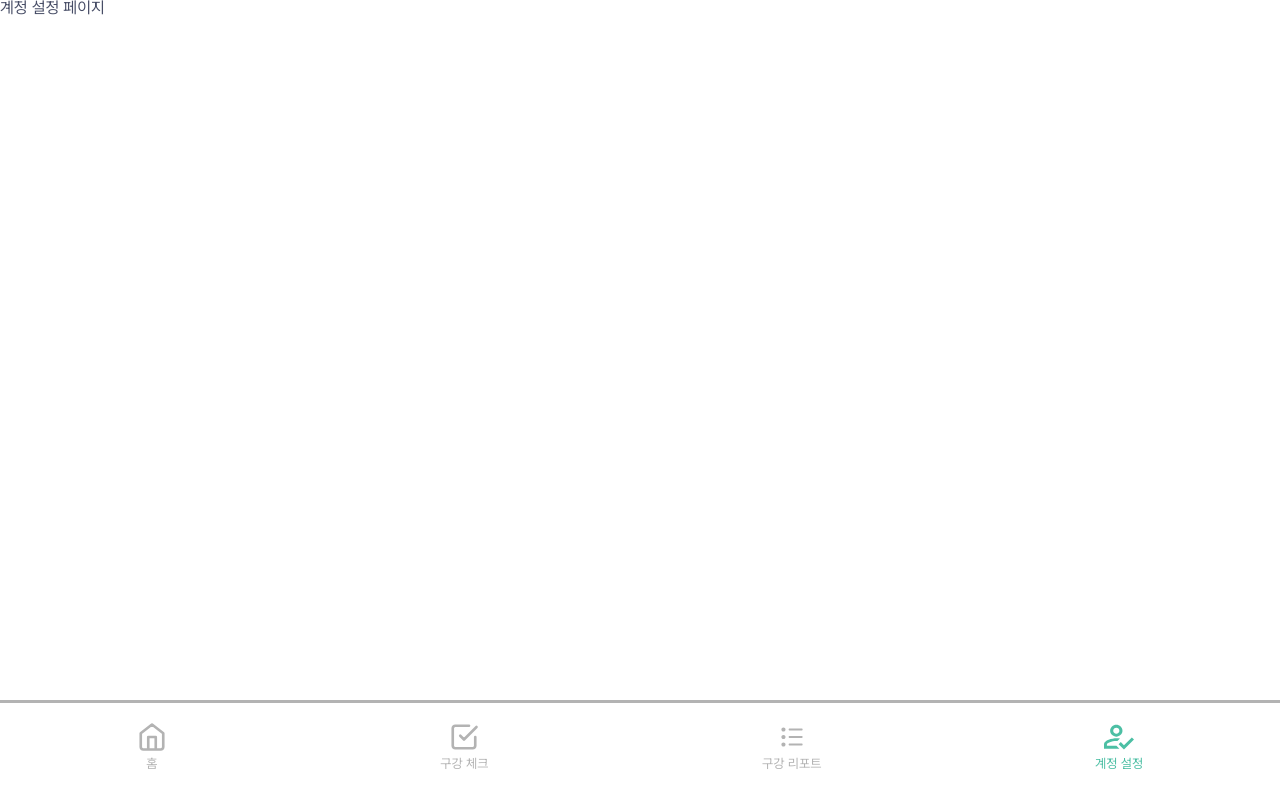
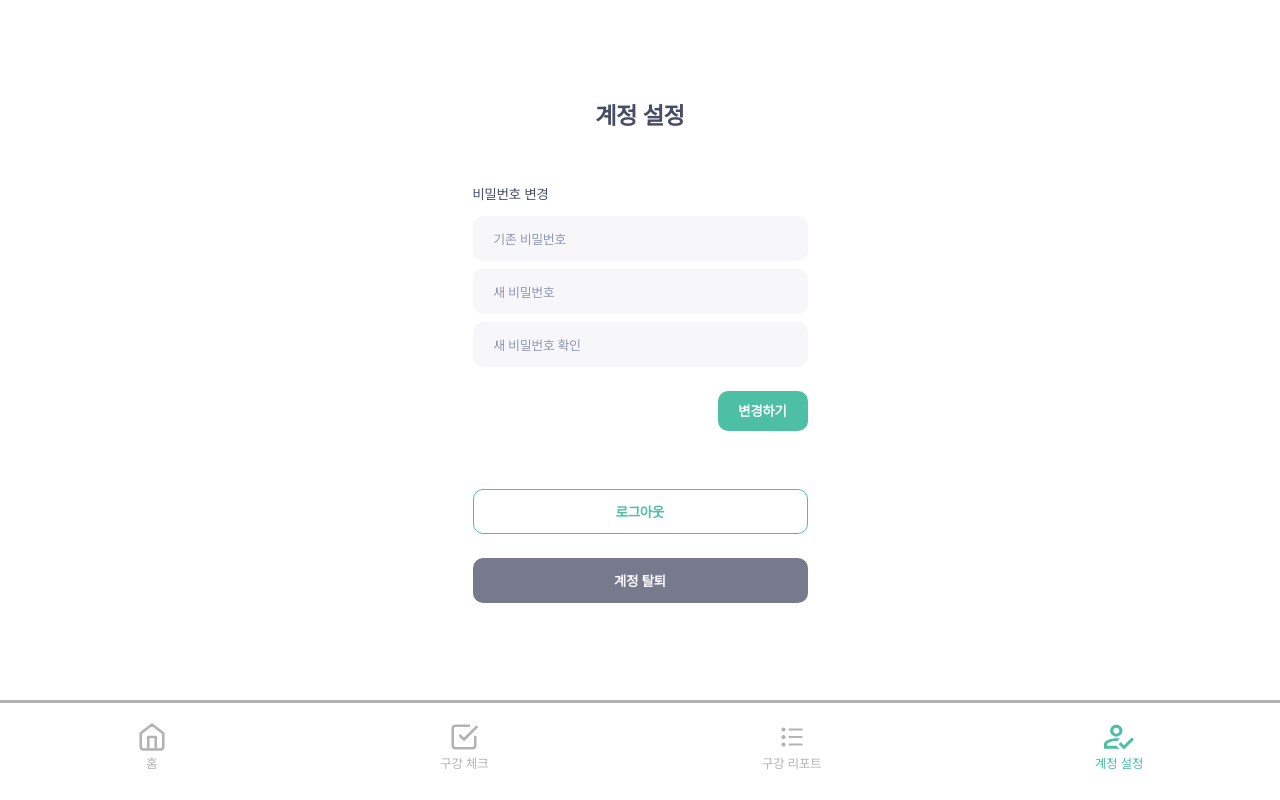
Before and after one commit to SejongUnivE4U/FE, a React (Vite) app: page /account-setting in a window 1280 px wide. Built offline with nearby package versions, Linux system fonts and the light colour scheme.

Commit message:
feat: 계정 설정 페이지 ui 추가

```diff
--- a/src/components/NavBar.tsx
+++ b/src/components/NavBar.tsx
@@ -21,7 +21,7 @@ export default function NavBar() {
     <NavBarContainer>
       <NavItem
         onClick={() => handleNavigation('/home')}
-        isActive={location.pathname === '/home'}
+        $isActive={location.pathname === '/home'}
       >
         <NavIcon
           src={location.pathname === '/home' ? HomeActiveIcon : HomeIcon}
@@ -31,7 +31,7 @@ export default function NavBar() {
       </NavItem>
       <NavItem
         onClick={() => handleNavigation('/oral-check')}
-        isActive={location.pathname === '/oral-check'}
+        $isActive={location.pathname === '/oral-check'}
       >
         <NavIcon
           src={
@@ -43,7 +43,7 @@ export default function NavBar() {
       </NavItem>
       <NavItem
         onClick={() => handleNavigation('/report-list')}
-        isActive={location.pathname === '/report-list'}
+        $isActive={location.pathname === '/report-list'}
       >
         <NavIcon
           src={
@@ -55,7 +55,7 @@ export default function NavBar() {
       </NavItem>
       <NavItem
         onClick={() => handleNavigation('/account-setting')}
-        isActive={location.pathname === '/account-setting'}
+        $isActive={location.pathname === '/account-setting'}
       >
         <NavIcon
           src={
@@ -83,7 +83,7 @@ const NavBarContainer = styled.nav`
   border-top: solid #b3b3b3;
 `;
 
-const NavItem = styled.div<{ isActive: boolean }>`
+const NavItem = styled.div<{ $isActive: boolean }>`
   display: flex;
   flex-direction: column;
   align-items: center;
@@ -92,8 +92,8 @@ const NavItem = styled.div<{ isActive: boolean }>`
   font-style: normal;
   font-weight: 500;
   line-height: normal;
-  color: ${({ isActive, theme }) =>
-    isActive ? theme.colors.primaryGreen : '#b3b3b3'};
+  color: ${({ $isActive, theme }) =>
+    $isActive ? theme.colors.primaryGreen : '#b3b3b3'};
   cursor: pointer;
 `;
 
--- a/src/pages/account-setting/AccountSetting.tsx
+++ b/src/pages/account-setting/AccountSetting.tsx
@@ -1,3 +1,169 @@
+import { useState } from 'react';
+import styled from 'styled-components';
+import Button from '../../components/Button';
+
 export default function AccountSetting() {
-  return <>계정 설정 페이지</>;
+  const [currentPassword, setCurrentPassword] = useState('');
+  const [newPassword, setNewPassword] = useState('');
+  const [confirmNewPassword, setConfirmNewPassword] = useState('');
+  const [passwordError, setPasswordError] = useState<string | null>(null);
+
+  const handlePasswordConfirmation = (value: string) => {
+    setConfirmNewPassword(value);
+    if (newPassword !== value) {
+      setPasswordError('비밀번호가 일치하지 않습니다.');
+    } else {
+      setPasswordError(null);
+    }
+  };
+
+  return (
+    <Container>
+      <Title>계정 설정</Title>
+
+      <Form>
+        <SectionTitle>비밀번호 변경</SectionTitle>
+        <InputWrapper>
+          <Input
+            type="password"
+            value={currentPassword}
+            onChange={(e) => setCurrentPassword(e.target.value)}
+            placeholder="기존 비밀번호"
+          />
+        </InputWrapper>
+        <InputWrapper>
+          <Input
+            type="password"
+            value={newPassword}
+            onChange={(e) => setNewPassword(e.target.value)}
+            placeholder="새 비밀번호"
+          />
+        </InputWrapper>
+        <InputWrapper>
+          <Input
+            type="password"
+            value={confirmNewPassword}
+            onChange={(e) => handlePasswordConfirmation(e.target.value)}
+            placeholder="새 비밀번호 확인"
+          />
+          {passwordError && <ErrorMessage>{passwordError}</ErrorMessage>}
+        </InputWrapper>
+        <ChangePasswordButtonWrapper>
+          <ChangePasswordButton onClick={() => alert('비밀번호 변경')}>
+            변경하기
+          </ChangePasswordButton>
+        </ChangePasswordButtonWrapper>
+
+        <LogoutButtonWrapper>
+          <Button variant="outline" onClick={() => alert('로그아웃')}>
+            로그아웃
+          </Button>
+        </LogoutButtonWrapper>
+
+        <Button variant="secondary" onClick={() => alert('계정 탈퇴')}>
+          계정 탈퇴
+        </Button>
+      </Form>
+    </Container>
+  );
 }
+
+const Container = styled.div`
+  display: flex;
+  flex-direction: column;
+  justify-content: center;
+  align-items: center;
+  padding: 0 auto;
+  margin-top: 100px;
+  margin-bottom: 100px;
+`;
+
+const Title = styled.h1`
+  font-family: Pretendard;
+  font-size: 24px;
+  font-style: normal;
+  font-weight: 600;
+  line-height: 32px;
+  color: ${({ theme }) => theme.colors.textPrimary};
+  margin-bottom: 50px;
+`;
+
+const Form = styled.form`
+  display: flex;
+  flex-direction: column;
+`;
+
+const SectionTitle = styled.h2`
+  font-family: Pretendard;
+  font-size: 14px;
+  font-style: normal;
+  font-weight: 400;
+  line-height: 24px;
+  color: ${({ theme }) => theme.colors.textPrimary};
+  margin-bottom: 10px;
+`;
+
+const InputWrapper = styled.div`
+  display: flex;
+  flex-direction: column;
+  align-items: flex-start;
+  gap: 10px;
+  margin-bottom: 8px;
+`;
+
+const Input = styled.input`
+  width: 335px;
+  height: 45px;
+  padding: 14px 20px;
+  color: ${({ theme }) => theme.colors.textPrimary};
+  border-radius: 10px;
+  background: #f7f7fa;
+  border: 1px solid transparent;
+
+  &::placeholder {
+    color: #8f95b2;
+  }
+`;
+
+const ChangePasswordButtonWrapper = styled.div`
+  margin-top: 16px;
+  margin-bottom: 58px;
+  display: flex;
+  justify-content: right;
+`;
+
+const ChangePasswordButton = styled.button`
+  display: flex;
+  width: 90px;
+  height: 40px;
+  justify-content: center;
+  align-items: center;
+  gap: 10px;
+  flex-shrink: 0;
+  border: none;
+  border-radius: 10px;
+  text-align: center;
+  font-family: Pretendard;
+  font-size: 14px;
+  font-style: normal;
+  font-weight: 600;
+  line-height: 24px;
+  background-color: ${({ theme }) => theme.colors.primaryGreen};
+  color: ${({ theme }) => theme.colors.textWhite};
+  border: none;
+  &:active {
+    background-color: #32a68a;
+  }
+`;
+
+const LogoutButtonWrapper = styled.div`
+  margin-bottom: 24px;
+`;
+
+const ErrorMessage = styled.span`
+  color: #d14343;
+  font-family: Pretendard;
+  font-size: 12px;
+  font-weight: 400;
+  line-height: 18px;
+`;
```
